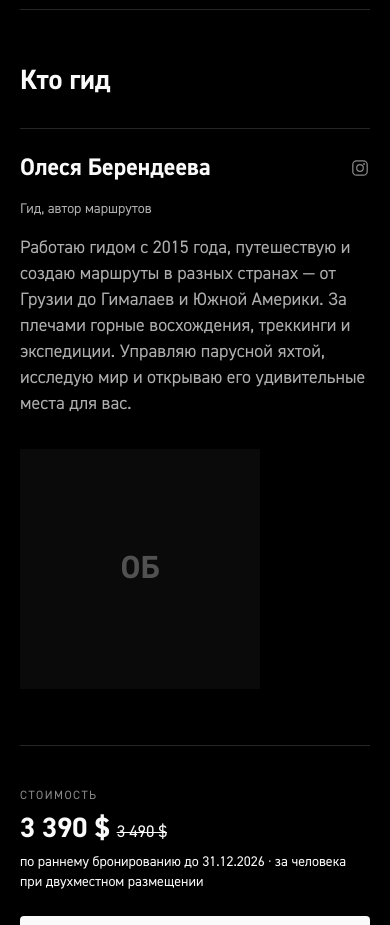
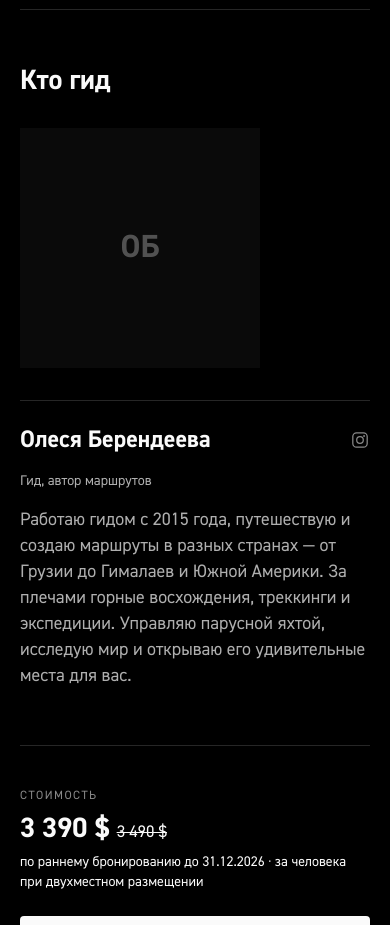
Before and after one commit to fifulina-uxui/wild-soul-routes, a React (Vite) app: page /tours/capetown in a window 390 px wide. Shown: the part 3740-4665 px from the top of the page. Built offline with nearby package versions, Linux system fonts and the light colour scheme.

Commit message:
Guide photo above text on mobile

```diff
--- a/src/pages/TourDetailPage.tsx
+++ b/src/pages/TourDetailPage.tsx
@@ -363,7 +363,7 @@ export default function TourDetailPage() {
         <section className={section}>
           <Reveal>
             <h2 className={h2}>{t.tourDetail.guide}</h2>
-            <div className="mt-8 flex flex-col gap-8 sm:flex-row sm:items-start sm:gap-10">
+            <div className="mt-8 flex flex-col-reverse gap-8 sm:flex-row sm:items-start sm:gap-10">
               <div className="flex flex-1 flex-col gap-4 border-t border-[rgb(255_255_255/15%)] pt-6">
                 <div className="flex items-center justify-between gap-3">
                   <h3 className="text-[24px] font-bold leading-[30px] text-[#fafafa]">
```
